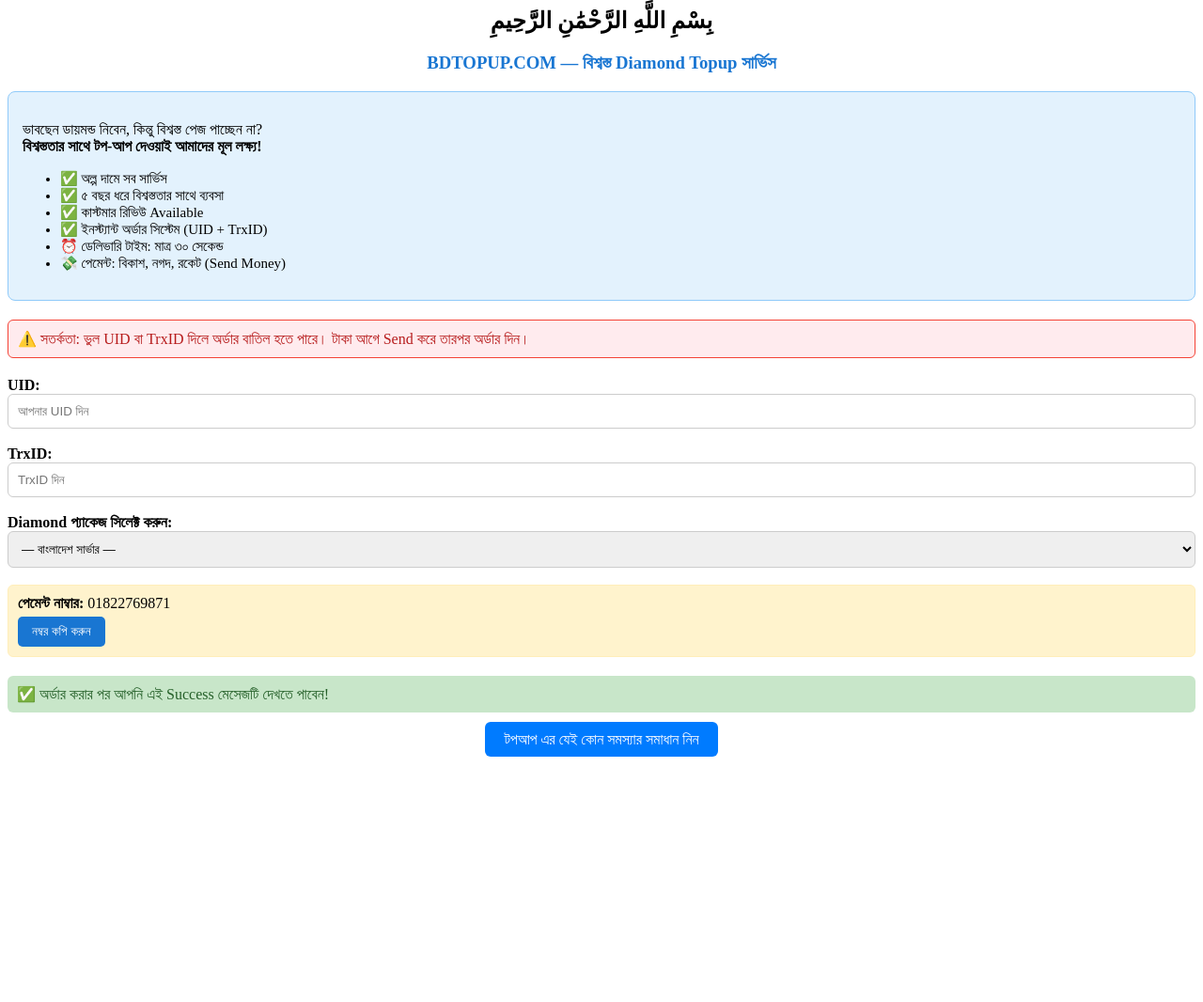
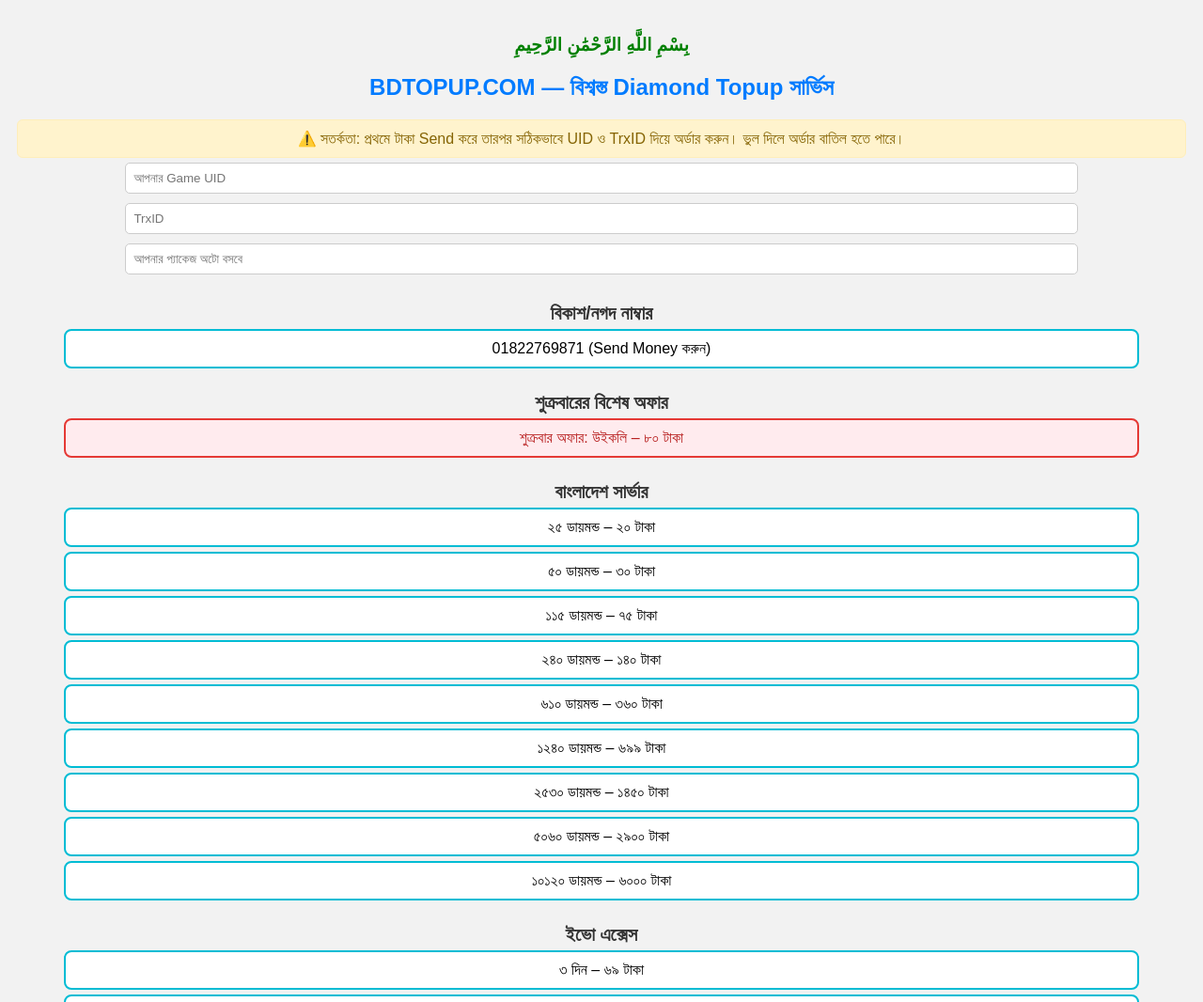
Before and after one commit to BDTOPUPDIMOND/bdtopup-official, a plain HTML site: page index.html in a window 1280 px wide. Shown: the top 1066 px of the page at 94% size. Before the commit the page ends 805 px from the top, so only its background shows below. Drawn offline with Linux system fonts and the light colour scheme.

Commit message:
Update index.html

```diff
--- a/index.html
+++ b/index.html
@@ -1,67 +1,152 @@
-<h2 style="text-align:center;">بِسْمِ اللَّهِ الرَّحْمَٰنِ الرَّحِيمِ</h2>
-<h3 style="text-align:center;color:#1976d2;">BDTOPUP.COM — বিশ্বস্ত Diamond Topup সার্ভিস</h3>
+<!DOCTYPE html>
+<html lang="bn">
+<head>
+  <meta charset="UTF-8" />
+  <meta name="viewport" content="width=device-width, initial-scale=1" />
+  <title>BDTOPUP.COM — বিশ্বস্ত Diamond Topup সার্ভিস</title>
+  <style>
+    body { font-family: 'Arial'; background: #f2f2f2; padding: 10px; text-align: center; }
+    .section-title { font-size: 20px; margin-top: 25px; font-weight: bold; color: #333; }
+    .box {
+      background: #fff;
+      border: 2px solid #00bcd4;
+      padding: 10px;
+      margin: 5px auto;
+      width: 90%;
+      border-radius: 8px;
+      cursor: pointer;
+    }
+    .box:hover { background: #e0f7fa; }
+    .box-friday { background: #ffebee; border-color: #e53935; color: #b71c1c; }
+    .warn {
+      background: #fff3cd;
+      color: #856404;
+      padding: 10px;
+      border-radius: 6px;
+      margin-top: 10px;
+      border: 1px solid #ffeeba;
+    }
+    .success {
+      background: #d4edda;
+      color: #155724;
+      padding: 10px;
+      border-radius: 6px;
+      margin-top: 10px;
+      display: none;
+      border: 1px solid #c3e6cb;
+    }
+    .input-box {
+      padding: 8px;
+      margin: 5px;
+      width: 80%;
+      border-radius: 5px;
+      border: 1px solid #ccc;
+    }
+    button {
+      padding: 10px 20px;
+      margin-top: 10px;
+      background: #00bcd4;
+      color: white;
+      border: none;
+      border-radius: 6px;
+      cursor: pointer;
+    }
+    button:hover { background: #0097a7; }
+  </style>
+</head>
+<body>
 
-<div style="background:#e3f2fd;padding:15px;margin-top:10px;border-radius:8px;border:1px solid #90caf9;">
-  <p style="color:#000;font-size:16px;">
-    ভাবছেন ডায়মন্ড নিবেন, কিন্তু বিশ্বস্ত পেজ পাচ্ছেন না?<br/>
-    <strong>বিশ্বস্ততার সাথে টপ-আপ দেওয়াই আমাদের মূল লক্ষ্য!</strong>
-  </p>
-  <ul style="color:#000;font-size:15px;">
-    <li>✅ অল্প দামে সব সার্ভিস</li>
-    <li>✅ ৫ বছর ধরে বিশ্বস্ততার সাথে ব্যবসা</li>
-    <li>✅ কাস্টমার রিভিউ Available</li>
-    <li>✅ ইনস্ট্যান্ট অর্ডার সিস্টেম (UID + TrxID)</li>
-    <li>⏰ ডেলিভারি টাইম: মাত্র ৩০ সেকেন্ড</li>
-    <li>💸 পেমেন্ট: বিকাশ, নগদ, রকেট (Send Money)</li>
-  </ul>
+<h3 style="color:green;">بِسْمِ اللَّهِ الرَّحْمَٰنِ الرَّحِيمِ</h3>
+<h2 style="color:#007bff;">BDTOPUP.COM — বিশ্বস্ত Diamond Topup সার্ভিস</h2>
+
+<div class="warn">
+  ⚠️ সতর্কতা: প্রথমে টাকা Send করে তারপর সঠিকভাবে UID ও TrxID দিয়ে অর্ডার করুন। ভুল দিলে অর্ডার বাতিল হতে পারে।
 </div>
 
-<div style="background: #ffebee; border: 1px solid #f44336; padding: 10px; border-radius: 6px; margin-top: 20px; color: #b71c1c;">
-  ⚠️ সতর্কতা: ভুল UID বা TrxID দিলে অর্ডার বাতিল হতে পারে। টাকা আগে Send করে তারপর অর্ডার দিন।
+<input class="input-box" placeholder="আপনার Game UID" id="uid" />
+<input class="input-box" placeholder="TrxID" id="trxid" />
+<input class="input-box" id="selectedPack" placeholder="আপনার প্যাকেজ অটো বসবে" readonly />
+
+<div class="section-title">বিকাশ/নগদ নাম্বার</div>
+<div class="box" onclick="copy('01822769871')">01822769871 (Send Money করুন)</div>
+
+<div class="section-title">শুক্রবারের বিশেষ অফার</div>
+<div class="box box-friday" id="fridayBox" style="display:none;" onclick="selectPack('শুক্রবার উইকলি অফার – ৮০ টাকা')">
+  শুক্রবার অফার: উইকলি – ৮০ টাকা
 </div>
 
-<div style="margin-top: 20px;">
-  <label><strong>UID:</strong></label><br/>
-  <input type="text" placeholder="আপনার UID দিন" style="width:100%;padding:10px;border-radius:6px;border:1px solid #ccc;"/><br/><br/>
+<div class="section-title">বাংলাদেশ সার্ভার</div>
+<div class="box" onclick="selectPack('২৫ ডায়মন্ড – ২০ টাকা')">২৫ ডায়মন্ড – ২০ টাকা</div>
+<div class="box" onclick="selectPack('৫০ ডায়মন্ড – ৩০ টাকা')">৫০ ডায়মন্ড – ৩০ টাকা</div>
+<div class="box" onclick="selectPack('১১৫ ডায়মন্ড – ৭৫ টাকা')">১১৫ ডায়মন্ড – ৭৫ টাকা</div>
+<div class="box" onclick="selectPack('২৪০ ডায়মন্ড – ১৪০ টাকা')">২৪০ ডায়মন্ড – ১৪০ টাকা</div>
+<div class="box" onclick="selectPack('৬১০ ডায়মন্ড – ৩৬০ টাকা')">৬১০ ডায়মন্ড – ৩৬০ টাকা</div>
+<div class="box" onclick="selectPack('১২৪০ ডায়মন্ড – ৬৯৯ টাকা')">১২৪০ ডায়মন্ড – ৬৯৯ টাকা</div>
+<div class="box" onclick="selectPack('২৫৩০ ডায়মন্ড – ১৪৫০ টাকা')">২৫৩০ ডায়মন্ড – ১৪৫০ টাকা</div>
+<div class="box" onclick="selectPack('৫০৬০ ডায়মন্ড – ২৯০০ টাকা')">৫০৬০ ডায়মন্ড – ২৯০০ টাকা</div>
+<div class="box" onclick="selectPack('১০১২০ ডায়মন্ড – ৬০০০ টাকা')">১০১২০ ডায়মন্ড – ৬০০০ টাকা</div>
 
-  <label><strong>TrxID:</strong></label><br/>
-  <input type="text" placeholder="TrxID দিন" style="width:100%;padding:10px;border-radius:6px;border:1px solid #ccc;"/><br/><br/>
+<div class="section-title">ইভো এক্সেস</div>
+<div class="box" onclick="selectPack('৩ দিন – ৬৯ টাকা')">৩ দিন – ৬৯ টাকা</div>
+<div class="box" onclick="selectPack('৭ দিন – ১১০ টাকা')">৭ দিন – ১১০ টাকা</div>
+<div class="box" onclick="selectPack('৩০ দিন – ২৮৭ টাকা')">৩০ দিন – ২৮৭ টাকা</div>
 
-  <label><strong>Diamond প্যাকেজ সিলেক্ট করুন:</strong></label><br/>
-  <select style="width:100%;padding:10px;border-radius:6px;border:1px solid #ccc;">
-    <option disabled selected>— বাংলাদেশ সার্ভার —</option>
-    <option>25 ডায়মন্ড – ২০ টাকা</option>
-    <option>50 ডায়মন্ড – ৩০ টাকা</option>
-    <option>115 ডায়মন্ড – ৭৫ টাকা</option>
-    <option>240 ডায়মন্ড – ১৪০ টাকা</option>
-    <option>610 ডায়মন্ড – ৩৬০ টাকা</option>
-    <option>1240 ডায়মন্ড – ৬৯৯ টাকা</option>
-    <option>2530 ডায়মন্ড – ১৪৫০ টাকা</option>
-    <option>5060 ডায়মন্ড – ২৯০০ টাকা</option>
-    <option>10120 ডায়মন্ড – ৬০০০ টাকা</option>
-    <option disabled>— উইকলি / মাসিক / লেভেল আপ —</option>
-    <option>উইকলি লাইট – ৩০ টাকা</option>
-    <option>উইকলি – ৮০ টাকা (শুক্রবার অফার)</option>
-    <option>মাসিক – ৫৮০ টাকা</option>
-    <option>লেভেল আপ পাশ – ১৩০ টাকা</option>
-    <option disabled>— ইন্দোনেশিয়া সার্ভার —</option>
-    <option>5 ডায়মন্ড – ১৫ টাকা</option>
-    <option>355 ডায়মন্ড – ৪৪০ টাকা</option>
-    <option>1440 ডায়মন্ড – ১৮৯০ টাকা</option>
-  </select><br/><br/>
+<div class="section-title">এয়ারড্রপ</div>
+<div class="box" onclick="selectPack('০.৯৯$ – ৮০ টাকা')">০.৯৯$ – ৮০ টাকা</div>
+<div class="box" onclick="selectPack('১.৯৯$ – ১৮০ টাকা')">১.৯৯$ – ১৮০ টাকা</div>
+<div class="box" onclick="selectPack('২.৯৯$ – ২৮০ টাকা')">২.৯৯$ – ২৮০ টাকা</div>
+<div class="box" onclick="selectPack('৩.৯৯$ – ৩৮০ টাকা')">৩.৯৯$ – ৩৮০ টাকা</div>
 
-  <div style="background:#fff3cd;padding:10px;border-radius:6px;border:1px solid #ffeeba;">
-    <strong>পেমেন্ট নাম্বার:</strong> 01822769871<br/>
-    <button style="margin-top:5px;padding:8px 15px;border:none;background:#1976d2;color:#fff;border-radius:5px;">নম্বর কপি করুন</button>
-  </div>
+<div class="section-title">ইন্দোনেশিয়া সার্ভার</div>
+<div class="box" onclick="selectPack('৫ ডায়মন্ড – ১৫ টাকা')">৫ ডায়মন্ড – ১৫ টাকা</div>
+<div class="box" onclick="selectPack('৫০ ডায়মন্ড – ৬০ টাকা')">৫০ ডায়মন্ড – ৬০ টাকা</div>
+<div class="box" onclick="selectPack('৭০ ডায়মন্ড – ৮০ টাকা')">৭০ ডায়মন্ড – ৮০ টাকা</div>
+<div class="box" onclick="selectPack('১৪০ ডায়মন্ড – ১৭০ টাকা')">১৪০ ডায়মন্ড – ১৭০ টাকা</div>
+<div class="box" onclick="selectPack('৩৫৫ ডায়মন্ড – ৪৪০ টাকা')">৩৫৫ ডায়মন্ড – ৪৪০ টাকা</div>
+<div class="box" onclick="selectPack('৭২০ ডায়মন্ড – ৮৩০ টাকা')">৭২০ ডায়মন্ড – ৮৩০ টাকা</div>
+<div class="box" onclick="selectPack('১৪৪০ ডায়মন্ড – ১৮৯০ টাকা')">১৪৪০ ডায়মন্ড – ১৮৯০ টাকা</div>
+<div class="box" onclick="selectPack('Level Up Pass – ১৭০ টাকা')">Level Up Pass – ১৭০ টাকা</div>
+<div class="box" onclick="selectPack('Weekly – ২৫৯ টাকা')">Weekly – ২৫৯ টাকা</div>
+<div class="box" onclick="selectPack('Monthly – ৮৯৯ টাকা')">Monthly – ৮৯৯ টাকা</div>
+<div class="box" onclick="selectPack('BP Card – ৩৯৯ টাকা')">BP Card – ৩৯৯ টাকা</div>
+
+<button onclick="order()">✅ অর্ডার করুন</button>
+
+<div class="success" id="successMsg"></div>
+
+<div style="margin-top:20px;">
+  <a href="https://t.me/BDTOPUPCOM24" target="_blank">
+    <button style="background:#1976d2;">টপআপ এর যেকোন সমস্যার সমাধান নিন</button>
+  </a>
 </div>
 
-<div style="margin-top:20px;background:#c8e6c9;padding:10px;border-radius:6px;color:#256029;">
-  ✅ অর্ডার করার পর আপনি এই Success মেসেজটি দেখতে পাবেন!
-</div>
+<script>
+  function selectPack(text) {
+    document.getElementById("selectedPack").value = text;
+  }
 
-<div style="margin-top:20px;text-align:center;">
-  <a href="https://t.me/BDTOPUPCOM24" target="_blank" style="padding:10px 20px;background:#007bff;color:#fff;border-radius:6px;text-decoration:none;">
-    টপআপ এর যেই কোন সমস্যার সমাধান নিন
-  </a>
-</div>
+  function copy(text) {
+    navigator.clipboard.writeText(text);
+    alert("পেমেন্ট নাম্বার কপি হয়েছে: " + text);
+  }
+
+  function order() {
+    const uid = document.getElementById("uid").value.trim();
+    const trxid = document.getElementById("trxid").value.trim();
+    const pack = document.getElementById("selectedPack").value.trim();
+    if (!uid || !trxid || !pack) {
+      alert("UID, TrxID ও প্যাকেজ সিলেক্ট করতে হবে!");
+      return;
+    }
+    document.getElementById("successMsg").innerHTML =
+      `✅ অর্ডার সফল হয়েছে!<br>UID: ${uid}<br>প্যাকেজ: ${pack}<br>আপনার গেমে ডায়মন্ড পৌঁছে যাবে ইনশাআল্লাহ।`;
+    document.getElementById("successMsg").style.display = "block";
+  }
+
+  if (new Date().getDay() === 5) {
+    document.getElementById("fridayBox").style.display = "block";
+  }
+</script>
+
+</body>
+</html>
```
